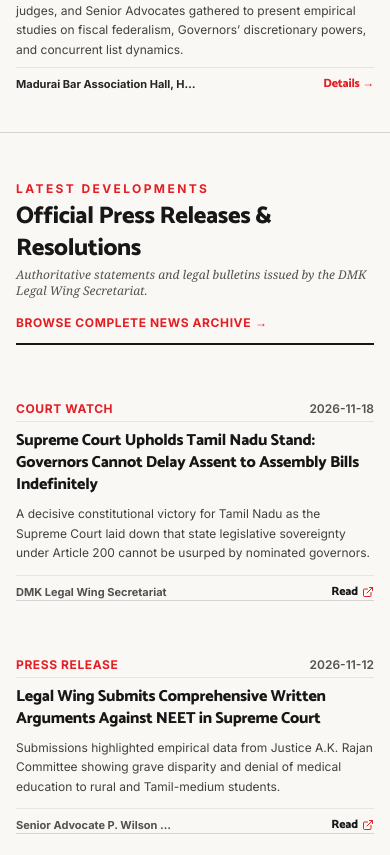
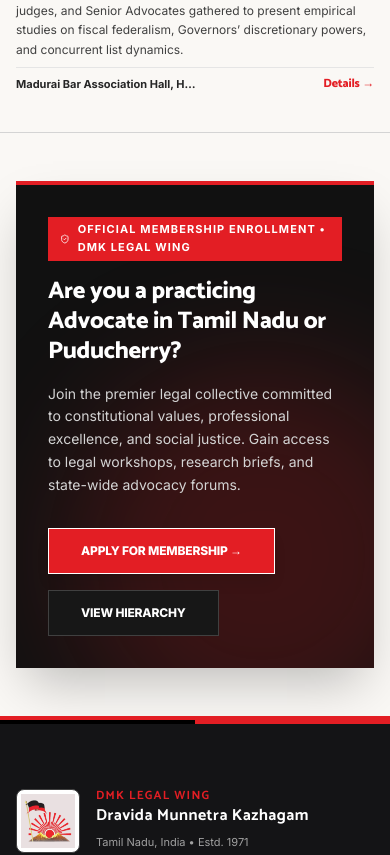
Before and after one commit to sharveshcm2940/dmklegalwing, a Next.js app: page / in a window 390 px wide. Shown: the part 6164-7019 px from the top of the page. Built offline with nearby package versions, Linux system fonts and the light colour scheme; a web font is replaced by a local one.

Commit message:
Remove News & Media and Leadership from navigation, homepage, and footer with redirects

```diff
--- a/next.config.ts
+++ b/next.config.ts
@@ -4,6 +4,20 @@ const nextConfig: NextConfig = {
   /* config options here */
   cacheComponents: true,
   partialPrefetching: true,
+  async redirects() {
+    return [
+      {
+        source: '/leadership',
+        destination: '/structure',
+        permanent: true,
+      },
+      {
+        source: '/news',
+        destination: '/activities',
+        permanent: true,
+      },
+    ];
+  },
   turbopack: {
     rules: {
       "*.css": {
--- a/src/app/page.tsx
+++ b/src/app/page.tsx
@@ -21,10 +21,9 @@ import {
 
 export default function HomePage() {
   const { language, t } = useLanguage();
-  const { events, news } = useData();
+  const { events } = useData();
   const [activePillarIndex, setActivePillarIndex] = useState(0);
 
-  const latestNews = news.slice(0, 3);
   const upcomingEvents = events.slice(0, 2);
   const activePillar = IDEOLOGY_PILLARS[activePillarIndex] || IDEOLOGY_PILLARS[0];
 
@@ -470,69 +469,7 @@ export default function HomePage() {
         </div>
       </section>
 
-      {/* 6. TELEGRAPHIC BULLETINS & PRESS ARCHIVE (Seamless 3-Column Newsprint) */}
-      <section className="max-w-[1400px] mx-auto px-4 sm:px-6 py-12 border-b border-neutral-300">
-        <div className="flex flex-col md:flex-row md:items-end justify-between gap-4 pb-3 border-b-2 border-neutral-900 mb-8">
-          <div>
-            <span className="text-xs font-english font-bold text-[#E31E24] tracking-[0.2em] uppercase block mb-1">
-              {t.newsPreview.tag}
-            </span>
-            <h2 className="text-2xl sm:text-3xl font-black text-neutral-900 font-dmk-headline">
-              {t.newsPreview.title}
-            </h2>
-            <p className="text-xs sm:text-sm text-neutral-600 font-serif italic mt-0.5">
-              {t.newsPreview.subtitle}
-            </p>
-          </div>
-
-          <Link
-            href="/news"
-            className="text-xs font-english font-bold text-[#E31E24] hover:underline uppercase tracking-wider flex items-center gap-1"
-          >
-            <span>{t.newsPreview.viewArchive}</span>
-            <span>&rarr;</span>
-          </Link>
-        </div>
-
-        <div className="grid grid-cols-1 md:grid-cols-3 gap-8 divide-y md:divide-y-0 md:divide-x divide-neutral-300">
-          {latestNews.map((item, idx) => (
-            <article
-              key={item.id}
-              className={`flex flex-col justify-between pt-6 md:pt-0 ${idx > 0 ? 'md:pl-8' : ''} group`}
-            >
-              <div>
-                <div className="flex items-center justify-between text-xs text-neutral-600 font-english mb-2 border-b border-neutral-200 pb-1">
-                  <span className="text-[#E31E24] font-bold uppercase tracking-wider">{item.category}</span>
-                  <span className="font-semibold">{item.date}</span>
-                </div>
-
-                <h3 className="text-base sm:text-lg font-bold text-neutral-900 font-dmk-headline group-hover:text-[#E31E24] transition-colors leading-snug mb-2">
-                  {item.title[language]}
-                </h3>
-
-                <p className="text-xs sm:text-sm text-neutral-700 leading-relaxed font-dmk-body mb-3">
-                  {item.summary[language]}
-                </p>
-              </div>
-
-              <div className="pt-2 border-t border-neutral-200 flex items-center justify-between text-xs">
-                <span className="text-neutral-600 font-english text-[11px] font-bold truncate max-w-[160px]">
-                  {item.author[language]}
-                </span>
-                <Link
-                  href="/news"
-                  className="text-neutral-900 hover:text-[#E31E24] font-bold flex items-center gap-1 font-dmk-headline"
-                >
-                  <span>{language === 'ta' ? 'வாசிக்க' : 'Read'}</span>
-                  <ExternalLink className="w-3 h-3 text-[#E31E24]" />
-                </Link>
-              </div>
-            </article>
-          ))}
-        </div>
-      </section>
-
-      {/* 7. OFFICIAL ENROLLMENT NOTICE / ADVOCATE MEMBERSHIP PROCLAMATION (Mass & Stylish) */}
+      {/* 6. OFFICIAL ENROLLMENT NOTICE / ADVOCATE MEMBERSHIP PROCLAMATION (Mass & Stylish) */}
       <section className="max-w-[1400px] mx-auto px-4 sm:px-6 py-12">
         <div className="bg-[#111111] text-white p-8 sm:p-14 border-t-4 border-[#E31E24] relative overflow-hidden shadow-2xl">
 
--- a/src/components/DmkHeroSlider.tsx
+++ b/src/components/DmkHeroSlider.tsx
@@ -167,17 +167,17 @@ export const DmkHeroSlider: React.FC = () => {
         ta: 'சட்டப்பேரவை நிறைவேற்றும் மசோதாக்களை ஆளுநர்கள் காலவரையின்றி முடக்க முடியாது என உச்சநீதிமன்றத்தில் பெறப்பட்ட வரலாற்றுத் தீர்ப்பு.'
       },
       ctaText: {
-        en: 'Explore Ruling',
-        ta: 'தீர்ப்பு விவரம்'
+        en: 'Explore Resources',
+        ta: 'ஆவண விவரம்'
       },
-      ctaLink: '/news',
+      ctaLink: '/resources',
       tickerText: {
         en: 'Supreme Court bench rules in favour of Tamil Nadu Legislature: Pocket vetoes declared unconstitutional.',
         ta: 'சட்டப்பேரவை நிறைவேற்றிய மசோதாக்களைக் கிடப்பில் போடும் ஆளுநரின் மறைமுக வீட்டோ அதிகாரம் ரத்து!'
       },
       tickerButton: {
-        en: 'Read Report',
-        ta: 'முழு செய்தி'
+        en: 'Legal Docket',
+        ta: 'சட்ட ஆவணம்'
       }
     },
     {
--- a/src/components/Footer.tsx
+++ b/src/components/Footer.tsx
@@ -103,10 +103,9 @@ export const Footer: React.FC = () => {
                 { href: '/', label: t.nav.home },
                 { href: '/about', label: t.nav.about },
                 { href: '/structure', label: t.nav.structure },
-                { href: '/leadership', label: t.nav.leadership },
                 { href: '/districts', label: t.nav.districts },
                 { href: '/activities', label: t.nav.activities },
-                { href: '/news', label: t.nav.news },
+                { href: '/resources', label: language === 'ta' ? 'சட்ட ஆவணங்கள்' : 'Legal Resources' },
                 { href: '/contact', label: t.nav.contact }
               ].map((item) => (
                 <li key={item.href}>
--- a/src/components/Header.tsx
+++ b/src/components/Header.tsx
@@ -28,11 +28,9 @@ export const Header: React.FC = () => {
     { href: '/about', label: language === 'ta' ? 'அறிமுகம்' : 'ABOUT US' },
     { href: '/ideology', label: language === 'ta' ? 'கொள்கைகள்' : 'OUR IDEOLOGY' },
     { href: '/structure', label: language === 'ta' ? 'கட்டமைப்பு' : 'ORGANISATION' },
-    { href: '/leadership', label: language === 'ta' ? 'தலைமை' : 'LEADERSHIP' },
     { href: '/districts', label: language === 'ta' ? 'மாவட்டங்கள்' : 'DISTRICTS' },
     { href: '/activities', label: language === 'ta' ? 'செயல்பாடுகள்' : 'ACTIVITIES' },
     { href: '/resources', label: language === 'ta' ? 'சட்ட ஆவணங்கள்' : 'LEGAL RESOURCES' },
-    { href: '/news', label: language === 'ta' ? 'செய்திகள்' : 'NEWS & MEDIA' },
     { href: '/contact', label: language === 'ta' ? 'தொடர்பு' : 'CONTACT' }
   ];
 
```
